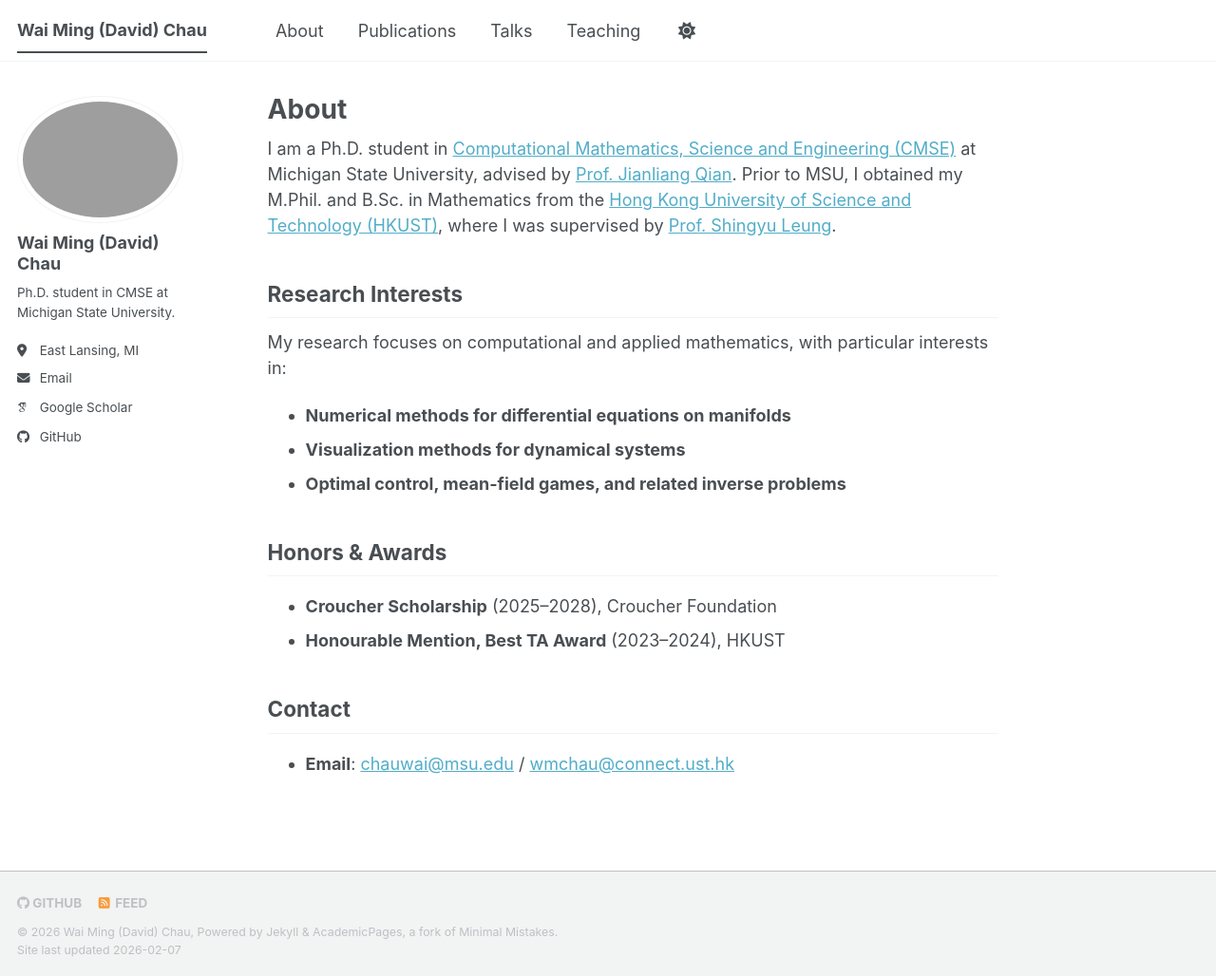
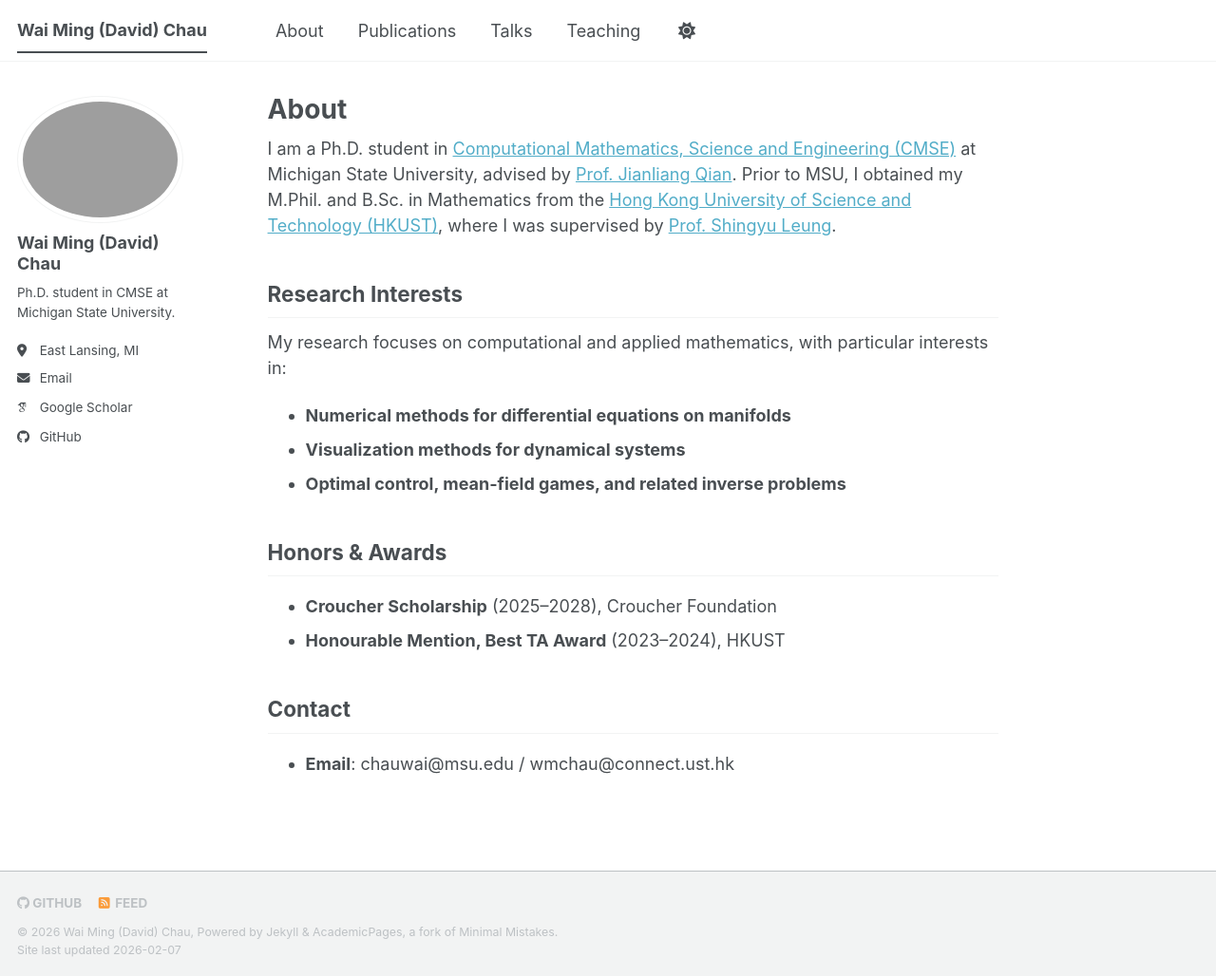
Before and after one commit to wm-chau/wm-chau.github.io, a Jekyll site: the page built from _pages/about.md, in a window 1280 px wide and 1028 px high. Shown: the whole window at 95% size. Built offline with Jekyll 4.4.1, drawn with Linux system fonts in a browser that asks for light colours; some web fonts are replaced; a script bundle is joined from its source files by our own code; library files that are not in the unit come from our copies; part of the change alters nothing that is shown.

```diff
--- a/_pages/about.md
+++ b/_pages/about.md
@@ -25,4 +25,4 @@ My research focuses on computational and applied mathematics, with particular in
 
 ## Contact
 
-- **Email**: [chauwai@msu.edu](mailto:chauwai@msu.edu) / [wmchau@connect.ust.hk](mailto:wmchau@connect.ust.hk)
+- **Email**: chauwai@msu.edu / wmchau@connect.ust.hk
```
